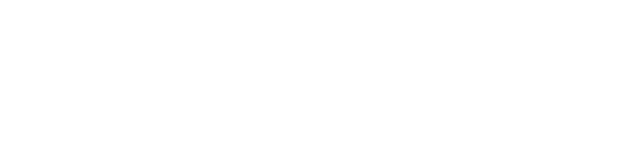
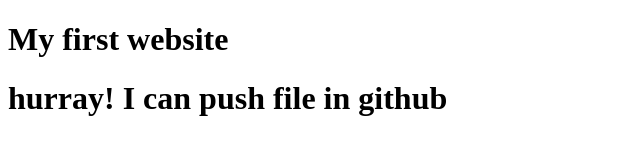
Before and after one commit to tareqferdous/my-first-website, a plain HTML site: page index.html in a window 1280 px wide. Shown: the whole page, without its empty margins (0-640 px from the left). Drawn offline with Linux system fonts and the light colour scheme.

Commit message:
learned github

```diff
--- a/index.html
+++ b/index.html
@@ -6,6 +6,7 @@
     <title>my first ever website</title>
 </head>
 <body>
-
+    <h1>My first website</h1>
+    <h1>hurray! I can push file in github</h1>
 </body>
 </html>
```
